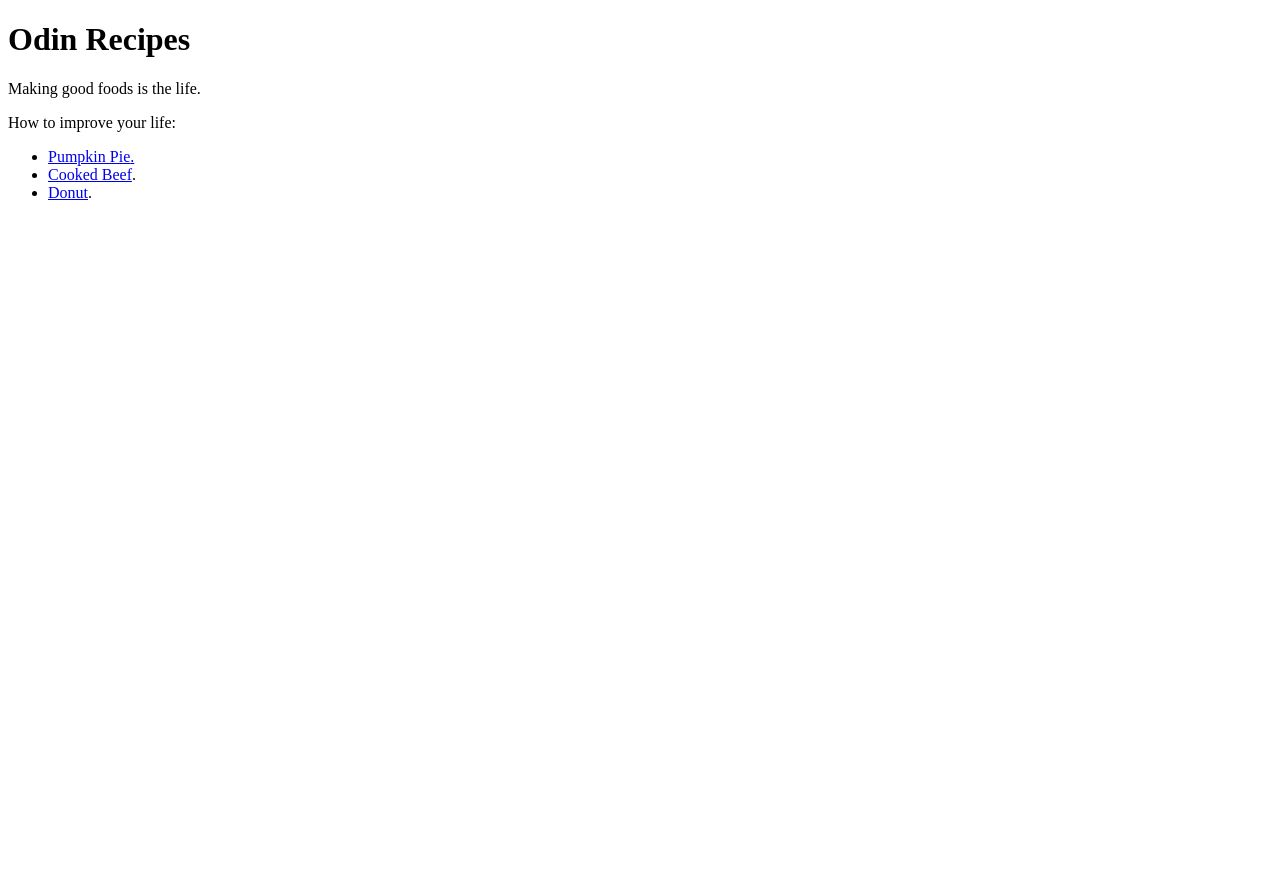
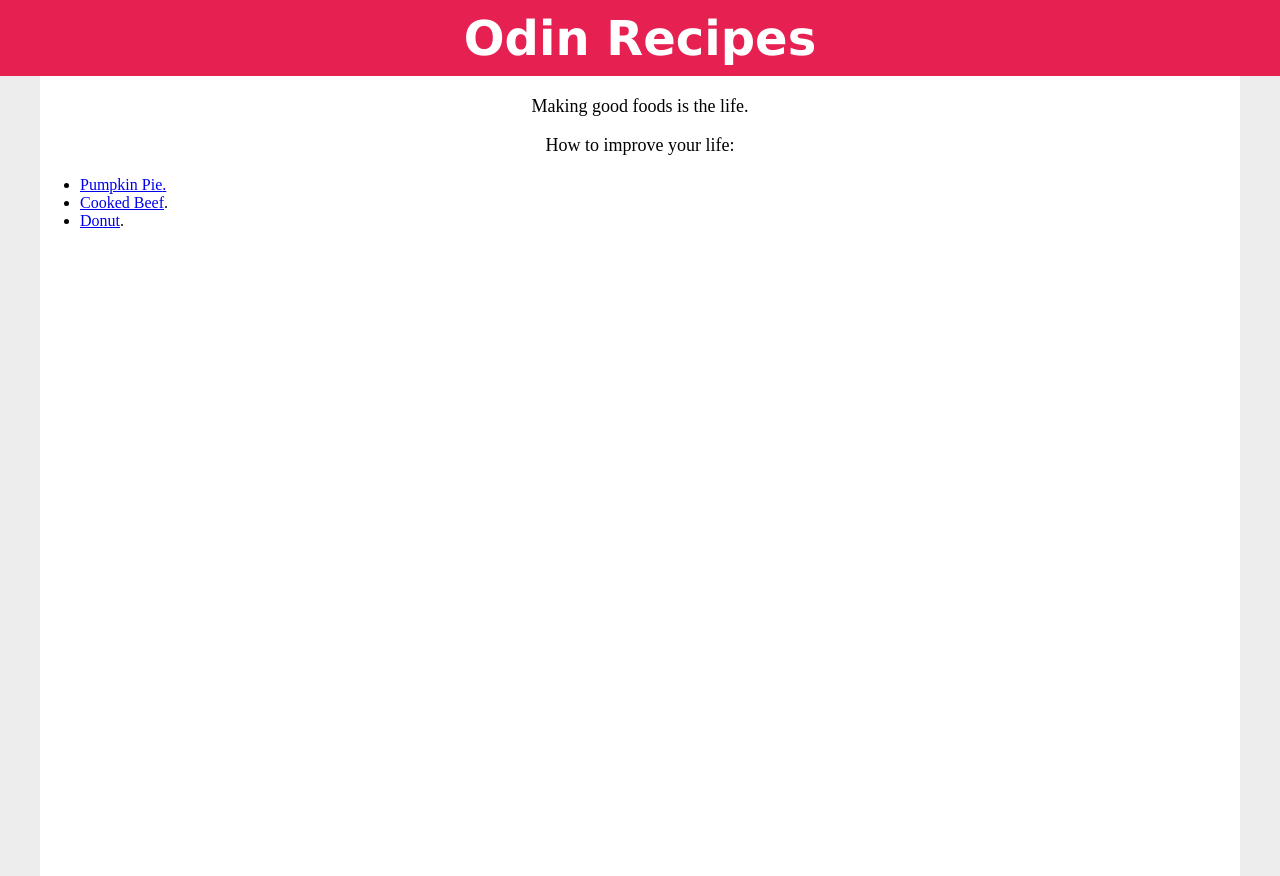
Before and after one commit to tomasan123/odin-recipes, a plain HTML site: page index.html in a window 1280 px wide. Before the commit the page ends 800 px from the top, so only its background shows below. Drawn offline with Linux system fonts and the light colour scheme.

Commit message:
added stylesheet, colored the header and the side of main

```diff
--- a/index.html
+++ b/index.html
@@ -4,15 +4,26 @@
     <meta charset="UTF-8">
     <meta name="viewport" content="width=device-width, initial-scale=1.0">
     <title>Odin Recipes</title>
+    <link rel="stylesheet" href="style.css">
 </head>
 <body>
-    <h1>Odin Recipes</h1>
+    <div class="header">
+        <h1 class="title"><a href="index.html">Odin Recipes</a></h1>
+    </div>
+    <main>
+    <div class="wrapper">
+    <div class="contents">
+        <div class="description">
             <p>Making good foods is the life.</p>
             <p>How to improve your life:</p>
+        </div>
         <ul>
             <li><a href="recipes/pumpkin_pie.html">Pumpkin Pie</a><a href="secret.html">.</a></li>
             <li><a href="recipes/cooked_beef.html">Cooked Beef</a>.</li>
             <li><a href="recipes/donut.html">Donut</a>.</li>
         </ul>
+    </div>
+    </div>
+    </main>
 </body>
 </html>
--- /dev/null
+++ b/style.css
@@ -0,0 +1,53 @@
+html, body, main {
+    margin: 0px;
+    width: 100%;
+    height: 100%;
+    padding: 0px;
+}
+
+body {
+    background-color: #e72052;
+}
+
+main {
+    background-color: #ededed;
+}
+
+.header {
+    margin: 0px;
+    padding: 10px;
+}
+
+.wrapper {
+    display: flex;
+    justify-content: center;
+    width: 100%;
+    height: 100%;
+}
+
+.contents {
+    background-color: #ffffff;
+    margin-bottom: 10px;
+    width: 1200px;
+    height: 100%;
+}
+
+.title {
+    text-align: center;
+    font-family: Verdana, Geneva, Tahoma, sans-serif;
+    font-size: 48px;
+    margin: 0px;
+    width: 100%;
+    height: 100%;
+}
+
+.title a{
+    color: white;
+    text-decoration: none;
+}
+
+.description {
+    margin: 20px;
+    font-size: 18px;
+    text-align: center;
+}
```
Lines whose indentation alone changed are shown as unchanged.
